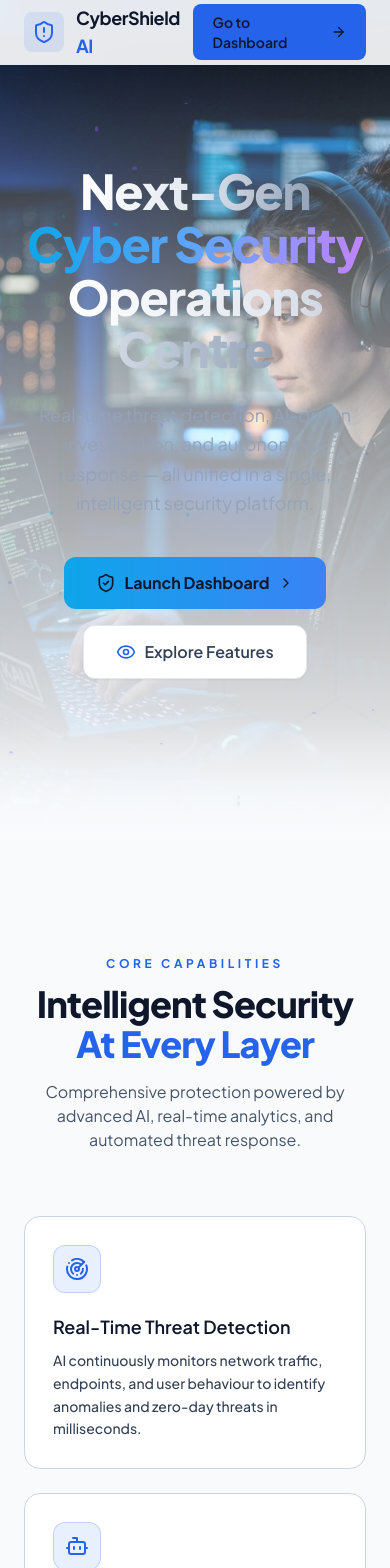
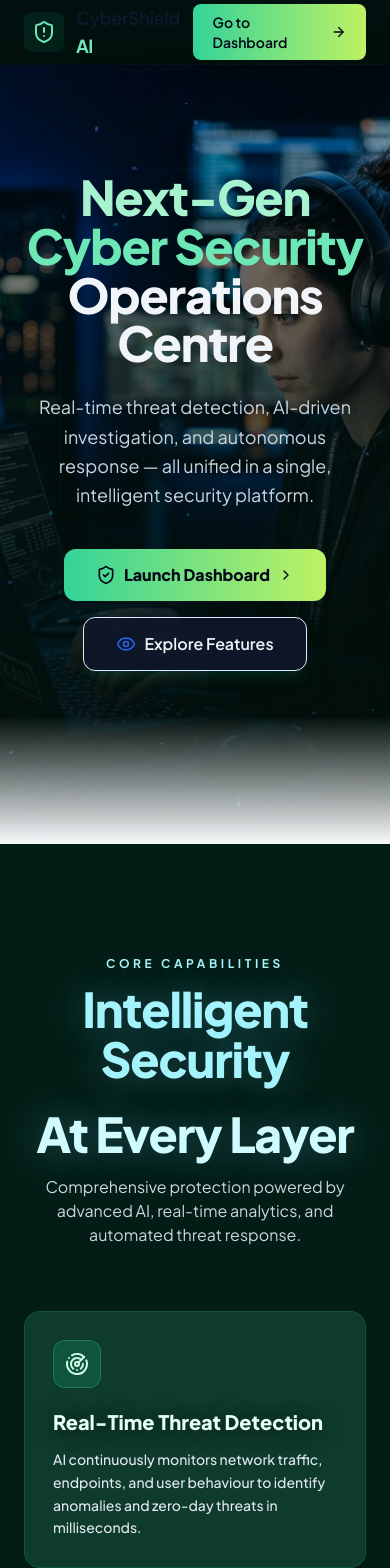
Before and after one commit to ppranaypatil14-ops/Cyber, a React (Vite) app: page / in a window 390 px wide. Shown: the top 1568 px of the page. Built offline with nearby package versions, Linux system fonts and the light colour scheme.

Commit message:
fix: improve contrast of Home metrics and labels

```diff
--- a/src/pages/Home/index.tsx
+++ b/src/pages/Home/index.tsx
@@ -94,15 +94,15 @@ function GridLine({ direction, offset, delay }: { direction: 'h' | 'v'; offset:
 function FeatureCard({ icon: Icon, title, desc, gradient, delay }: any) {
   return (
     <div
-      className="group relative bg-white border border-slate-300 rounded-2xl p-7 hover:border-cyber-blue/30 transition-all duration-500 hover:-translate-y-1 hover:shadow-xl hover:shadow-cyber-blue/10"
+      className="group relative bg-[#0f3b2c] border border-emerald-500/20 rounded-2xl p-7 hover:border-emerald-300 transition-all duration-500 hover:-translate-y-1 hover:shadow-2xl hover:shadow-emerald-400/20"
       style={{ animationDelay: delay }}
     >
       <div className="absolute inset-0 rounded-2xl opacity-0 group-hover:opacity-100 transition-opacity duration-500 -z-10" style={{ background: gradient }} />
-      <div className="w-12 h-12 rounded-xl bg-cyber-blue/10 border border-cyber-blue/20 flex items-center justify-center mb-5 group-hover:scale-110 transition-transform duration-300">
-        <Icon className="w-6 h-6 text-cyber-blue" />
+      <div className="w-12 h-12 rounded-xl bg-emerald-500/20 border border-emerald-400/30 flex items-center justify-center mb-5 group-hover:scale-110 transition-transform duration-300">
+        <Icon className="w-6 h-6 text-emerald-100" />
       </div>
-      <h3 className="text-lg font-semibold text-slate-900 mb-2">{title}</h3>
-      <p className="text-sm text-slate-700 leading-relaxed font-medium">{desc}</p>
+      <h3 className="text-xl md:text-2xl font-extrabold mb-3" style={{ color: '#e6fff8', textShadow: '0 2px 18px rgba(0,0,0,0.65)' }}>{title}</h3>
+      <p className="text-sm text-slate-200 leading-relaxed font-medium">{desc}</p>
     </div>
   );
 }
@@ -175,28 +175,28 @@ export default function HomePage() {
   }, []);
 
   return (
-    <div className="min-h-screen bg-cyber-dark text-slate-900 overflow-x-hidden">
+    <div className="min-h-screen bg-[#03120d] text-slate-100 overflow-x-hidden">
 
       {/* ─── NAVIGATION ─── */}
-      <nav className="fixed top-0 left-0 right-0 z-50 bg-white/90 backdrop-blur-xl border-b border-slate-200/80 shadow-sm">
+      <nav className="fixed top-0 left-0 right-0 z-50 bg-[#02100c]/95 backdrop-blur-xl border-b border-slate-900/30 shadow-sm">
         <div className="max-w-7xl mx-auto px-6 h-16 flex items-center justify-between">
           <div className="flex items-center gap-3">
-            <div className="p-2 bg-cyber-blue/10 rounded-lg">
-              <ShieldAlert className="w-6 h-6 text-cyber-blue" />
+            <div className="p-2 bg-emerald-500/10 rounded-lg">
+              <ShieldAlert className="w-6 h-6 text-emerald-300" />
             </div>
             <div>
-              <span className="font-bold text-lg text-slate-900 tracking-tight">CyberShield <span className="text-cyber-blue">AI</span></span>
+              <span className="font-bold text-lg text-white tracking-tight">CyberShield <span className="text-emerald-300">AI</span></span>
             </div>
           </div>
           <div className="hidden md:flex items-center gap-8">
-            <a href="#features" className="text-sm text-slate-500 hover:text-slate-900 transition-colors">Features</a>
-            <a href="#threats" className="text-sm text-slate-500 hover:text-slate-900 transition-colors">Live Threats</a>
-            <a href="#stats" className="text-sm text-slate-500 hover:text-slate-900 transition-colors">Statistics</a>
-            <a href="#capabilities" className="text-sm text-slate-500 hover:text-slate-900 transition-colors">Capabilities</a>
+            <a href="#features" className="text-sm text-slate-300 hover:text-white transition-colors">Features</a>
+            <a href="#threats" className="text-sm text-slate-300 hover:text-white transition-colors">Live Threats</a>
+            <a href="#stats" className="text-sm text-slate-300 hover:text-white transition-colors">Statistics</a>
+            <a href="#capabilities" className="text-sm text-slate-300 hover:text-white transition-colors">Capabilities</a>
           </div>
           <Link
             to="/dashboard"
-            className="px-5 py-2 bg-gradient-to-r from-cyber-blue to-blue-600 hover:from-blue-600 hover:to-cyber-cyan text-white text-sm font-semibold rounded-lg transition-all duration-300 hover:shadow-lg hover:shadow-cyber-blue/20 flex items-center gap-2"
+            className="px-5 py-2 bg-gradient-to-r from-emerald-400 to-lime-300 hover:from-lime-300 hover:to-emerald-400 text-slate-950 text-sm font-semibold rounded-lg transition-all duration-300 hover:shadow-lg hover:shadow-emerald-400/20 flex items-center gap-2"
           >
             Go to Dashboard
             <ArrowRight className="w-4 h-4" />
@@ -205,14 +205,14 @@ export default function HomePage() {
       </nav>
 
       {/* ─── HERO SECTION ─── */}
-      <section className="relative min-h-screen flex items-center justify-center pt-16">
+      <section className="relative min-h-screen flex items-center justify-center pt-16 bg-[#02100c] text-white overflow-hidden">
 
         {/* Background Image & Gradient Overlay */}
         <div
-          className="absolute inset-0 z-0 bg-cover bg-center bg-no-repeat opacity-100"
+          className="absolute inset-0 z-0 bg-no-repeat bg-center bg-cover opacity-100"
           style={{ backgroundImage: 'url(/hero-bg.png)' }}
         />
-        <div className="absolute inset-0 z-0 bg-gradient-to-b from-transparent via-cyber-dark/60 to-cyber-dark" />
+        <div className="absolute inset-0 z-0 bg-gradient-to-b from-[#02100c]/10 via-[#02100c]/70 to-[#02100c]" />
         <HexGrid />
         <FloatingParticles />
 
@@ -236,15 +236,15 @@ export default function HomePage() {
 
 
           {/* Main heading */}
-          <h1 className="text-5xl md:text-7xl font-extrabold tracking-tight mb-6 leading-[1.1]">
-            <span className="bg-gradient-to-r from-white via-slate-200 to-slate-400 bg-clip-text text-transparent">Next-Gen</span>
+          <h1 className="text-5xl md:text-[5.5rem] lg:text-[6.2rem] font-black tracking-tight mb-6 leading-[1.02]">
+            <span className="text-emerald-200">Next-Gen</span>
             <br />
-            <span className="bg-gradient-to-r from-cyber-cyan via-blue-400 to-purple-400 bg-clip-text text-transparent">Cyber Security</span>
+            <span className="text-emerald-300">Cyber Security</span>
             <br />
-            <span className="bg-gradient-to-r from-white via-slate-200 to-slate-400 bg-clip-text text-transparent">Operations Centre</span>
+            <span className="text-slate-100">Operations Centre</span>
           </h1>
 
-          <p className="text-lg md:text-xl text-slate-400 max-w-2xl mx-auto mb-10 leading-relaxed">
+          <p className="text-lg md:text-xl text-slate-300 max-w-2xl mx-auto mb-10 leading-relaxed">
             Real-time threat detection, AI-driven investigation, and autonomous response — all unified in a single, intelligent security platform.
           </p>
 
@@ -252,7 +252,7 @@ export default function HomePage() {
           <div className="flex flex-col sm:flex-row items-center justify-center gap-4 mb-16">
             <Link
               to="/dashboard"
-              className="group px-8 py-3.5 bg-gradient-to-r from-cyber-cyan to-blue-500 hover:from-blue-500 hover:to-purple-500 text-white font-bold rounded-xl transition-all duration-300 hover:shadow-2xl hover:shadow-cyber-cyan/30 hover:-translate-y-0.5 flex items-center gap-2"
+              className="group px-8 py-3.5 bg-gradient-to-r from-emerald-400 to-lime-300 hover:from-lime-300 hover:to-emerald-400 text-slate-950 font-black rounded-xl transition-all duration-300 hover:shadow-2xl hover:shadow-emerald-400/30 hover:-translate-y-0.5 flex items-center gap-2"
             >
               <ShieldCheck className="w-5 h-5" />
               Launch Dashboard
@@ -260,7 +260,7 @@ export default function HomePage() {
             </Link>
             <a
               href="#features"
-              className="px-8 py-3.5 bg-white border border-slate-200 hover:border-cyber-blue/40 text-slate-700 hover:text-slate-900 font-semibold rounded-xl transition-all duration-300 flex items-center gap-2 shadow-sm"
+              className="px-8 py-3.5 bg-slate-900/90 border border-slate-700 hover:border-emerald-400 text-slate-100 hover:text-white font-semibold rounded-xl transition-all duration-300 flex items-center gap-2 shadow-lg shadow-emerald-400/10"
             >
               <Eye className="w-5 h-5 text-cyber-blue" />
               Explore Features
@@ -275,16 +275,15 @@ export default function HomePage() {
       </section>
 
       {/* ─── FEATURES SECTION ─── */}
-      <section id="features" className="relative py-28 px-6">
+      <section id="features" className="relative py-28 px-6 bg-[#031d16]">
         <div className="max-w-7xl mx-auto">
           <div className="text-center mb-16">
-            <span className="text-xs font-bold text-cyber-blue tracking-[0.3em] uppercase mb-3 block">Core Capabilities</span>
-            <h2 className="text-4xl md:text-5xl font-extrabold tracking-tight mb-4 text-slate-900">
-              Intelligent Security
-              <br />
-              <span className="text-cyber-blue">At Every Layer</span>
+            <span className="text-xs font-bold text-cyan-200 tracking-[0.3em] uppercase mb-3 block">Core Capabilities</span>
+            <h2 className="text-5xl md:text-[4.8rem] font-black tracking-tight mb-4 leading-[1.05]" style={{ color: '#7dd3fc', textShadow: '0 0 36px rgba(125,211,252,0.35)' }}>
+              <span className="block text-cyan-200">Intelligent Security</span>
+              <span className="block text-cyan-100 mt-6">At Every Layer</span>
             </h2>
-            <p className="text-slate-600 max-w-xl mx-auto">Comprehensive protection powered by advanced AI, real-time analytics, and automated threat response.</p>
+            <p className="text-slate-300 max-w-xl mx-auto">Comprehensive protection powered by advanced AI, real-time analytics, and automated threat response.</p>
           </div>
           <div className="grid grid-cols-1 md:grid-cols-2 lg:grid-cols-3 gap-6">
             <FeatureCard icon={Radar} title="Real-Time Threat Detection" desc="AI continuously monitors network traffic, endpoints, and user behaviour to identify anomalies and zero-day threats in milliseconds." gradient="linear-gradient(135deg, rgba(6,182,212,0.08) 0%, transparent 100%)" delay="0ms" />
@@ -298,13 +297,17 @@ export default function HomePage() {
       </section>
 
       {/* ─── ATTACK SURFACE SECTION ─── */}
-      <section id="threats" className="relative py-24 px-6 bg-slate-50">
+      <section id="threats" className="relative py-24 px-6 bg-[#02120d]">
         <div className="max-w-7xl mx-auto">
           <div className="text-center mb-12">
-            <h2 className="text-4xl md:text-5xl font-extrabold tracking-tight mb-4 text-slate-900">Defense Across Every Attack Surface</h2>
-            <p className="text-slate-600 max-w-2xl mx-auto">A single, unified platform to secure devices, users, apps, and data – end to end.</p>
+            <h2 className="text-5xl md:text-[4.8rem] font-black tracking-tight mb-4"
+              style={{ color: '#7dd3fc', textShadow: '0 0 36px rgba(125,211,252,0.35)' }}
+            >
+              Defense Across Every Attack Surface
+            </h2>
+            <p className="text-slate-300 max-w-2xl mx-auto">A single, unified platform to secure devices, users, apps, and data – end to end.</p>
           </div>
-          <div className="rounded-[32px] overflow-hidden border border-slate-200 shadow-xl bg-white">
+          <div className="rounded-[32px] overflow-hidden border border-slate-800 shadow-xl bg-[#081f17]">
             <img
               src="/attack-surface.png"
               alt="Defense across every attack surface diagram"
@@ -315,10 +318,10 @@ export default function HomePage() {
       </section>
 
       {/* ─── STATS SECTION ─── */}
-      <section id="stats" className="relative py-20 px-6">
+      <section id="stats" className="relative py-20 px-6 bg-[#02120d]">
         <div className="max-w-5xl mx-auto">
-          <div className="bg-white border border-slate-200 rounded-2xl p-8 shadow-sm">
-            <div className="grid grid-cols-2 md:grid-cols-4 divide-x divide-slate-200">
+          <div className="bg-[#081f17] border border-slate-800 rounded-2xl p-8 shadow-sm">
+            <div className="grid grid-cols-2 md:grid-cols-4 divide-x divide-slate-800">
               <StatCard value={99} suffix=".97%" label="Uptime SLA" icon={Server} />
               <StatCard value={2847} suffix="" label="Threats Blocked Today" icon={ShieldAlert} />
               <StatCard value={1248} suffix="" label="Assets Monitored" icon={Globe} />
@@ -329,79 +332,81 @@ export default function HomePage() {
       </section>
 
       {/* ─── OPERATIONAL INSIGHTS SECTION ─── */}
-      <section id="operational-insights" className="relative py-24 px-6 bg-slate-50">
+      <section id="operational-insights" className="relative py-24 px-6 bg-[#031d16]">
         <div className="max-w-7xl mx-auto">
           <div className="text-center mb-16">
-            <span className="text-xs font-bold text-cyber-blue tracking-[0.3em] uppercase mb-3 block">Operational insights</span>
-            <h2 className="text-4xl md:text-5xl font-extrabold tracking-tight mb-4 text-slate-900">What the platform helps you do</h2>
-            <p className="text-slate-600 max-w-xl mx-auto">Turn data into action with clear security metrics, faster incident response, and better visibility across your attack surface.</p>
+            <span className="text-xs font-bold text-cyan-200 tracking-[0.3em] uppercase mb-3 block">Operational insights</span>
+            <h2 className="text-5xl md:text-[4.8rem] font-black tracking-tight mb-4 text-cyan-200"
+              style={{ textShadow: '0 0 30px rgba(111,211,255,0.35)' }}
+            >What the platform helps you do</h2>
+            <p className="text-slate-200 max-w-xl mx-auto">Turn data into action with clear security metrics, faster incident response, and better visibility across your attack surface.</p>
           </div>
 
           <div className="grid grid-cols-1 lg:grid-cols-3 gap-6">
-            <div className="rounded-3xl border border-slate-200 bg-white p-8 shadow-sm hover:shadow-lg transition-shadow duration-300">
-              <div className="inline-flex items-center justify-center rounded-2xl bg-cyber-blue/10 text-cyber-blue w-12 h-12 mb-5">
-                <ShieldCheck className="w-6 h-6" />
-              </div>
-              <h3 className="text-2xl font-semibold text-slate-900 mb-3">Incident Prioritization</h3>
-              <p className="text-slate-600 leading-relaxed">Automatically rank alerts and focus your team on the threats that matter most, reducing noise and speeding up response time.</p>
+            <div className="rounded-3xl border border-emerald-500/10 bg-[#081f17] p-8 shadow-sm hover:shadow-lg transition-shadow duration-300">
+                <div className="inline-flex items-center justify-center rounded-2xl bg-emerald-500/15 text-emerald-100 w-12 h-12 mb-5">
+                  <ShieldCheck className="w-6 h-6 text-emerald-100" />
+                </div>
+                <h3 className="text-2xl font-bold mb-3" style={{ color: '#e6fff8', textShadow: '0 2px 18px rgba(0,0,0,0.6)' }}>Incident Prioritization</h3>
+              <p className="text-slate-300 leading-relaxed">Automatically rank alerts and focus your team on the threats that matter most, reducing noise and speeding up response time.</p>
             </div>
 
-            <div className="rounded-3xl border border-slate-200 bg-white p-8 shadow-sm hover:shadow-lg transition-shadow duration-300">
-              <div className="inline-flex items-center justify-center rounded-2xl bg-cyber-cyan/10 text-cyber-cyan w-12 h-12 mb-5">
-                <Radar className="w-6 h-6" />
+            <div className="rounded-3xl border border-emerald-500/10 bg-[#081f17] p-8 shadow-sm hover:shadow-lg transition-shadow duration-300">
+              <div className="inline-flex items-center justify-center rounded-2xl bg-emerald-500/15 text-emerald-100 w-12 h-12 mb-5">
+                <Radar className="w-6 h-6 text-emerald-100" />
               </div>
-              <h3 className="text-2xl font-semibold text-slate-900 mb-3">Threat Intelligence</h3>
-              <p className="text-slate-600 leading-relaxed">Get concise, actionable alerts from the latest threat feeds, mapped to MITRE and cross-correlated with your environment.</p>
+              <h3 className="text-2xl font-bold mb-3" style={{ color: '#e6fff8', textShadow: '0 2px 18px rgba(0,0,0,0.6)' }}>Threat Intelligence</h3>
+              <p className="text-slate-300 leading-relaxed">Get concise, actionable alerts from the latest threat feeds, mapped to MITRE and cross-correlated with your environment.</p>
             </div>
 
-            <div className="rounded-3xl border border-slate-200 bg-white p-8 shadow-sm hover:shadow-lg transition-shadow duration-300">
-              <div className="inline-flex items-center justify-center rounded-2xl bg-blue-500/10 text-blue-500 w-12 h-12 mb-5">
-                <Globe className="w-6 h-6" />
+            <div className="rounded-3xl border border-emerald-500/10 bg-[#081f17] p-8 shadow-sm hover:shadow-lg transition-shadow duration-300">
+              <div className="inline-flex items-center justify-center rounded-2xl bg-emerald-500/15 text-emerald-100 w-12 h-12 mb-5">
+                <Globe className="w-6 h-6 text-emerald-100" />
               </div>
-              <h3 className="text-2xl font-semibold text-slate-900 mb-3">Visibility & Reporting</h3>
-              <p className="text-slate-600 leading-relaxed">Monitor asset health, user activity, and system risk with clean dashboards and summary reports for security teams.</p>
+              <h3 className="text-2xl font-bold mb-3" style={{ color: '#e6fff8', textShadow: '0 2px 18px rgba(0,0,0,0.6)' }}>Visibility & Reporting</h3>
+              <p className="text-slate-300 leading-relaxed">Monitor asset health, user activity, and system risk with clean dashboards and summary reports for security teams.</p>
             </div>
           </div>
 
           <div className="mt-16 grid grid-cols-1 md:grid-cols-3 gap-4">
             <div className="rounded-3xl bg-gradient-to-r from-cyber-blue to-cyber-cyan px-6 py-8 text-white shadow-xl">
-              <p className="text-sm uppercase tracking-[0.2em] text-cyber-cyan/70 mb-4">Security score</p>
-              <p className="text-5xl font-bold">87</p>
-              <p className="mt-3 text-sm text-slate-100">Based on network, endpoint, and identity risk.</p>
+            <span className="text-sm uppercase tracking-[0.2em] text-emerald-200 mb-4">Security score</span>
+              <p className="text-5xl font-bold text-white">87</p>
+              <p className="mt-3 text-sm text-slate-200">Based on network, endpoint, and identity risk.</p>
             </div>
             <div className="rounded-3xl border border-slate-200 bg-white px-6 py-8 shadow-sm">
-              <p className="text-sm uppercase tracking-[0.2em] text-cyber-blue mb-4">Average response</p>
+              <p className="text-sm uppercase tracking-[0.2em] text-slate-600 mb-4 font-semibold">Average response</p>
               <p className="text-5xl font-bold text-slate-900">12m</p>
-              <p className="mt-3 text-sm text-slate-500">Time to contain high-risk incidents.</p>
+              <p className="mt-3 text-sm text-slate-700">Time to contain high-risk incidents.</p>
             </div>
             <div className="rounded-3xl border border-slate-200 bg-white px-6 py-8 shadow-sm">
-              <p className="text-sm uppercase tracking-[0.2em] text-cyber-blue mb-4">Threat coverage</p>
+              <p className="text-sm uppercase tracking-[0.2em] text-slate-600 mb-4 font-semibold">Threat coverage</p>
               <p className="text-5xl font-bold text-slate-900">98%</p>
-              <p className="mt-3 text-sm text-slate-500">Detected across endpoints, networks and cloud workloads.</p>
+              <p className="mt-3 text-sm text-slate-700">Detected across endpoints, networks and cloud workloads.</p>
             </div>
           </div>
         </div>
       </section>
 
       {/* ─── CTA SECTION ─── */}
-      <section className="relative py-28 px-6">
-        <div className="absolute inset-0 bg-gradient-to-t from-cyber-blue/10 via-transparent to-transparent" />
+      <section className="relative py-28 px-6 bg-[#02110b]">
+        <div className="absolute inset-0 bg-gradient-to-t from-[#0d3d1f]/20 via-transparent to-transparent" />
         <div className="max-w-3xl mx-auto text-center relative z-10">
-          <div className="p-1 rounded-3xl bg-gradient-to-r from-cyber-blue/20 via-cyber-cyan/20 to-blue-500/20">
-            <div className="bg-white border border-slate-200 rounded-3xl px-8 py-16 md:px-16 shadow-lg">
-              <div className="w-16 h-16 mx-auto mb-6 bg-gradient-to-br from-cyber-blue to-cyber-cyan rounded-2xl flex items-center justify-center shadow-xl shadow-cyber-blue/10">
-                <ShieldCheck className="w-8 h-8 text-white" />
+          <div className="p-1 rounded-3xl bg-gradient-to-r from-emerald-400/20 via-lime-300/20 to-emerald-300/20">
+            <div className="bg-[#081f17] border border-slate-800 rounded-3xl px-8 py-16 md:px-16 shadow-2xl shadow-emerald-400/10">
+              <div className="w-16 h-16 mx-auto mb-6 bg-gradient-to-br from-emerald-400 to-lime-300 rounded-2xl flex items-center justify-center shadow-xl shadow-emerald-400/30">
+                <ShieldCheck className="w-8 h-8 text-slate-950" />
               </div>
-              <h2 className="text-3xl md:text-4xl font-extrabold tracking-tight mb-4 text-slate-900">
+              <h2 className="text-4xl md:text-5xl lg:text-6xl font-black tracking-tight mb-4 text-white">
                 <span className="block">Ready to Secure Your</span>
-                <span className="block text-cyber-blue">Digital Infrastructure?</span>
+                <span className="block text-emerald-400">Digital Infrastructure?</span>
               </h2>
-              <p className="text-slate-600 mb-8 max-w-lg mx-auto leading-relaxed">
+              <p className="text-slate-300 mb-8 max-w-lg mx-auto leading-relaxed">
                 Access the full security operations centre with AI-powered detection, real-time monitoring, and automated threat response.
               </p>
               <Link
                 to="/dashboard"
-                className="inline-flex items-center gap-2 px-8 py-4 bg-gradient-to-r from-cyber-blue to-cyber-cyan hover:from-cyber-cyan hover:to-blue-500 text-white font-bold rounded-xl transition-all duration-300 hover:shadow-2xl hover:shadow-cyber-blue/20 hover:-translate-y-0.5"
+                className="inline-flex items-center gap-2 px-8 py-4 bg-gradient-to-r from-emerald-400 to-lime-300 hover:from-lime-300 hover:to-emerald-400 text-slate-950 font-black rounded-xl transition-all duration-300 hover:shadow-2xl hover:shadow-emerald-400/20 hover:-translate-y-0.5"
               >
                 <ShieldAlert className="w-5 h-5" />
                 Enter Security Operations Centre
@@ -413,19 +418,25 @@ export default function HomePage() {
       </section>
 
       {/* ─── FOOTER ─── */}
-      <footer className="border-t border-slate-200 py-10 px-6 bg-white">
-        <div className="max-w-7xl mx-auto flex flex-col md:flex-row items-center justify-between gap-4">
-          <div className="flex items-center gap-3">
-            <ShieldAlert className="w-5 h-5 text-cyber-blue" />
-            <span className="font-bold text-slate-900">CyberShield <span className="text-cyber-blue">AI</span></span>
-            <span className="text-slate-500 text-sm">|</span>
-            <span className="text-slate-500 text-sm">Detect. Predict. Defend.</span>
+      <footer className="border-t border-slate-800 py-16 px-6 bg-[#01100a] text-slate-300">
+        <div className="max-w-7xl mx-auto flex flex-col lg:flex-row items-center justify-between gap-6">
+          <div className="space-y-4 text-center lg:text-left">
+            <span className="text-xs uppercase tracking-[0.45em] text-emerald-400">Your infrastructure cannot wait</span>
+            <h2 className="text-4xl md:text-5xl lg:text-6xl font-black tracking-tight text-white">Secure every layer with the platform built for rapid response.</h2>
+            <p className="max-w-2xl text-slate-400">The average attacker is present for 197 days before detection. Every hour matters — request a live demo and see the platform in your environment.</p>
           </div>
-          <div className="flex items-center gap-2">
-            <CheckCircle2 className="w-4 h-4 text-status-safe" />
-            <span className="text-xs text-slate-500">All Systems Operational</span>
-            <span className="text-slate-400 mx-2">·</span>
-            <span className="text-xs text-slate-500">© 2026 CyberShield AI</span>
+
+          <div className="flex flex-col sm:flex-row items-center gap-4">
+            <Link
+              to="/dashboard"
+              className="inline-flex items-center justify-center px-8 py-4 bg-gradient-to-r from-emerald-400 to-lime-300 text-slate-950 font-black rounded-xl shadow-2xl shadow-emerald-400/20"
+            >
+              Request a Live Demo
+            </Link>
+            <div className="text-sm text-slate-500 text-center lg:text-right">
+              <p>© 2026 CyberShield AI</p>
+              <p className="mt-2">Built for urgent security operations.</p>
+            </div>
           </div>
         </div>
       </footer>
```
